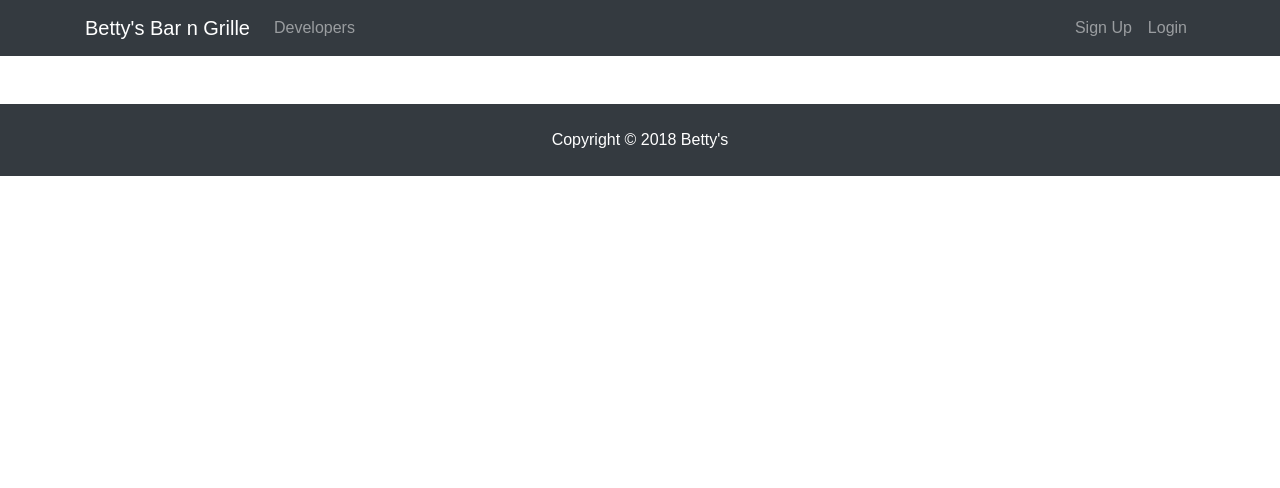
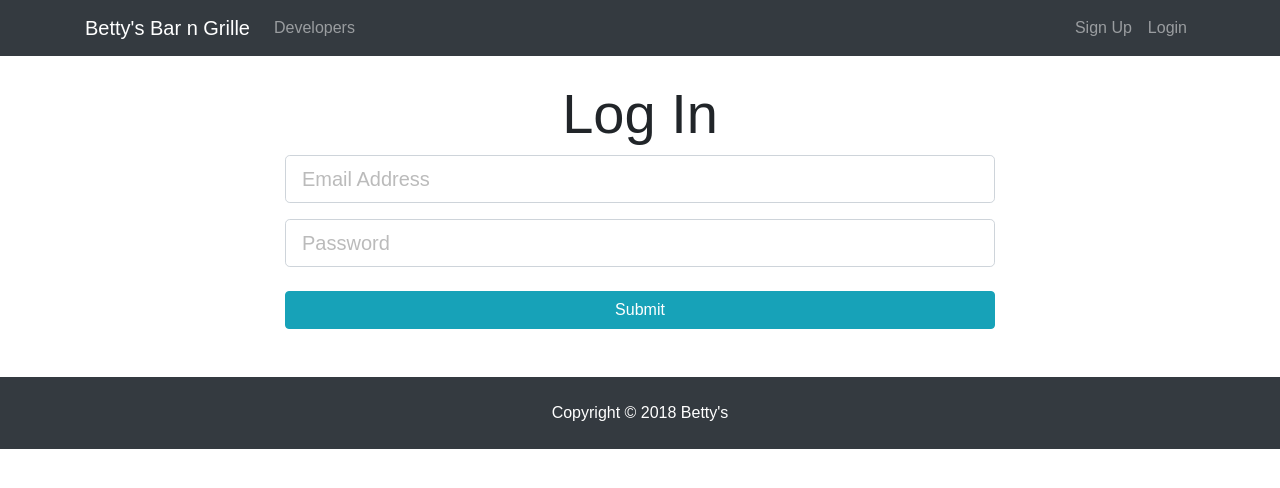
Before and after one commit to wesleyllewis/bettys-react, a React (Create React App) app in the folder client/: page /login in a window 1280 px wide. Shown: the top 488 px of the page. Built offline with nearby package versions, Linux system fonts and the light colour scheme.

Commit message:
Added Login Component

```diff
--- a/client/src/App.js
+++ b/client/src/App.js
@@ -10,6 +10,7 @@ import store from './store';
 import Navbar from './components/layout/Navbar';
 import Footer from './components/layout/Footer';
 import Register from './components/auth/Register';
+import Login from './components/auth/Login';
 
 import './App.css';
 
@@ -43,6 +44,7 @@ class App extends Component {
             <Navbar />
             <div className="container">
               <Route exact path="/register" component={Register} />
+              <Route exact path="/login" component={Login} />
             </div>
             <Footer />
           </div>
--- a/client/src/components/auth/Login.js
+++ b/client/src/components/auth/Login.js
@@ -0,0 +1,100 @@
+import React, { Component } from 'react';
+import PropTypes from 'prop-types';
+import { connect } from 'react-redux';
+import { loginUser } from '../../actions/authActions';
+import TextFieldGroup from '../common/TextFieldGroup';
+
+class Login extends Component {
+  constructor() {
+    super();
+    this.state = {
+      email: '',
+      password: '',
+      errors: {}
+    };
+
+    this.onChange = this.onChange.bind(this);
+    this.onSubmit = this.onChange.bind(this);
+  }
+
+  componentDidMount() {
+    if (this.props.auth.isAuthenticated) {
+      this.props.history.push('/dashboard');
+    }
+  }
+
+  componentWillReceiveProps(nextProps) {
+    if (nextProps.auth.isAuthenticated) {
+      this.props.history.push('/dashboard');
+    }
+
+    if (nextProps.errors) {
+      this.setState({ errors: nextProps.errors });
+    }
+  }
+
+  onSubmit(e) {
+    e.preventDefault();
+
+    const userData = {
+      email: this.state.email,
+      password: this.state.password
+    };
+
+    this.props.loginUser(userData);
+  }
+
+  onChange(e) {
+    this.setState({ [e.target.name]: e.target.value });
+  }
+  render() {
+    const { errors } = this.state;
+
+    return (
+      <div className="login">
+        <div className="container">
+          <div className="row">
+            <div className="col-md-8 m-auto">
+              <h1 className="display-4 text-center">Log In</h1>
+              <form onSubmit={this.onSubmit}>
+                <TextFieldGroup
+                  placeholder="Email Address"
+                  name="email"
+                  type="email"
+                  value={this.state.email}
+                  onChange={this.onChange}
+                  error={errors.email}
+                />
+                <TextFieldGroup
+                  placeholder="Password"
+                  name="password"
+                  type="password"
+                  value={this.state.password}
+                  onChange={this.onChange}
+                  error={errors.password}
+                />
+                <input type="submit" className="btn btn-info btn-block mt-4" />
+              </form>
+            </div>
+          </div>
+        </div>
+      </div>
+    );
+  }
+}
+
+Login.propTypes = {
+  loginUser: PropTypes.func.isRequired,
+  auth: PropTypes.object.isRequired,
+  errors: PropTypes.object.isRequired
+};
+
+const mapStateToProps = state => ({
+  auth: state.auth,
+  errors: state.errors
+});
+
+export default connect(
+  mapStateToProps,
+  { loginUser }
+)(Login);
```
